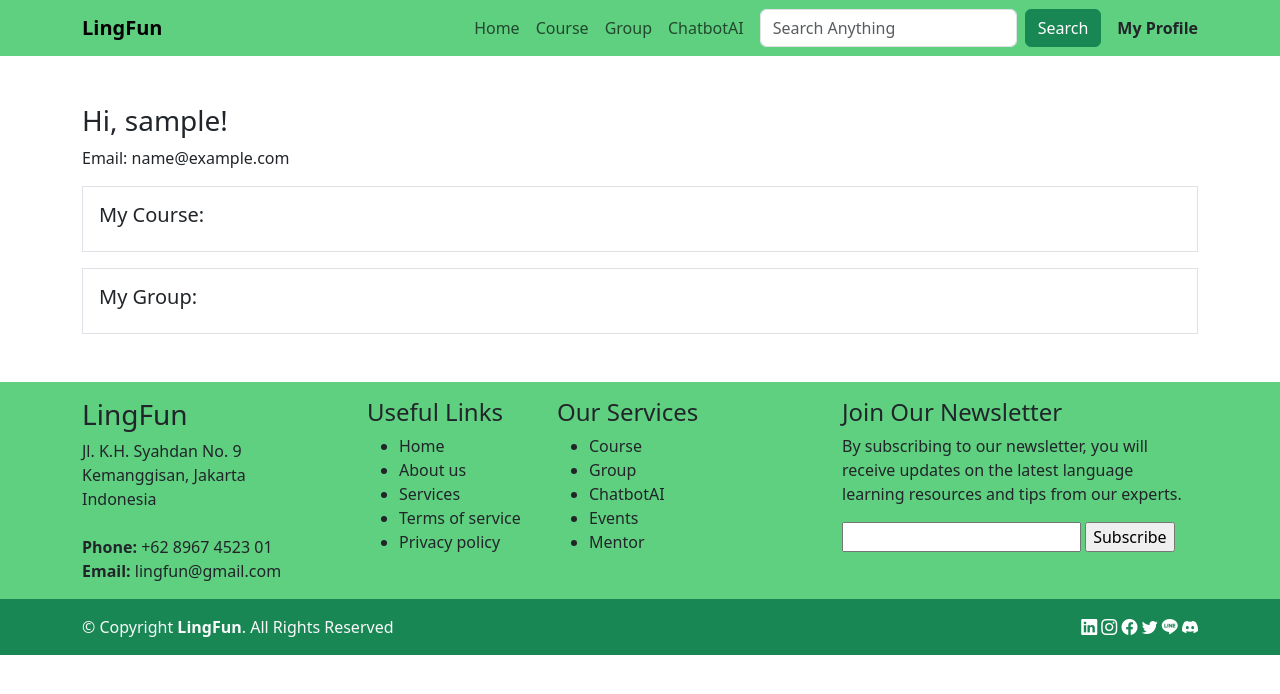
After one commit to Penk13/LingFun, a Django app: page /profile/ in a window 1280 px wide. The commit adds this page. Shown: the top 694 px of the page. Run offline with Django 3.2, Linux system fonts and the light colour scheme; the visitor is signed in with stand-in values (Sample User, id 1); some libraries are stand-ins or nearby versions.

Commit message:
create profile page

```diff
--- a/base/urls.py
+++ b/base/urls.py
@@ -18,7 +18,7 @@ from django.urls import path, include
 from django.conf import settings
 from django.conf.urls.static import static
 
-from core.views import home, about_us, services, terms_of_service, privacy_policy
+from core.views import home, about_us, services, terms_of_service, privacy_policy, profile
 from course.views import courses, course
 from group.views import groups, group
 
@@ -31,6 +31,7 @@ urlpatterns = [
     path('services/', services, name='services'),
     path('terms-of-service/', terms_of_service, name='terms-of-service'),
     path('privacy_policy/', privacy_policy, name='privacy-policy'),
+    path('profile/', profile, name='profile'),
 
     path('courses/', courses, name='courses'),
     path('courses/<int:pk>/', course, name='course'),
--- a/core/views.py
+++ b/core/views.py
@@ -1,4 +1,5 @@
 from django.shortcuts import render
+from django.contrib.auth.decorators import login_required
 
 # Create your views here.
 def home(request):
@@ -15,3 +16,11 @@ def terms_of_service(request):
 
 def privacy_policy(request):
     return render(request, "core/privacy_policy.html")
+
+@login_required
+def profile(request):
+    user = request.user
+    context = {
+        "user": user
+    }
+    return render(request, "core/profile.html", context)
--- a/templates/base.html
+++ b/templates/base.html
@@ -42,6 +42,13 @@
 						<input class="form-control" type="search" placeholder="Search Anything">
 						<button class="btn btn-success ms-2" type="submit">Search</button>
 					</form>
+					<div class="ms-3">
+						{% if user.is_authenticated %}
+						<a class="text-dark fw-bold text-decoration-none" href="{% url 'profile' %}">My Profile</a>
+						{% else %}
+						<a class="text-dark fw-bold text-decoration-none" href="{% url 'account_login' %}">Login</a>
+						{% endif %}
+					</div>
 				</div>
 			</div>
 		</nav>
--- /dev/null
+++ b/templates/core/profile.html
@@ -0,0 +1,18 @@
+{% extends 'base.html' %} {% load static %}
+
+{% block title_page %} {{ user.username }} {% endblock title_page %}
+
+{% block content %}
+<div class="container my-5">
+    <h3>Hi, {{ user.username }}!</h3>
+    <p>
+        Email: {{ user.email }} <br>
+    </p>
+    <div class="border p-3 my-3">
+        <h5>My Course:</h5>
+    </div>
+    <div class="border p-3 my-3">
+        <h5>My Group:</h5>
+    </div>
+</div>
+{% endblock content %}
```
